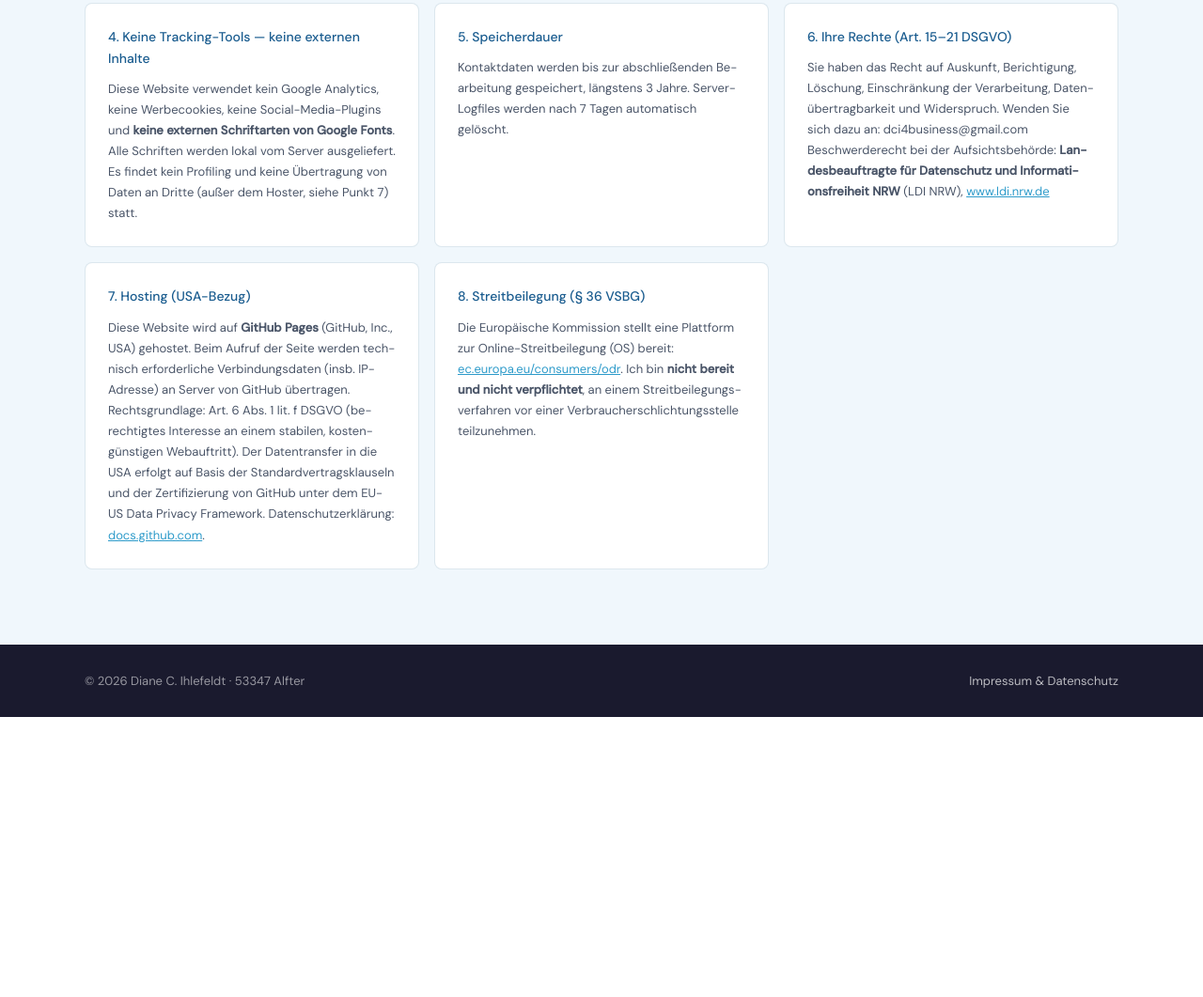
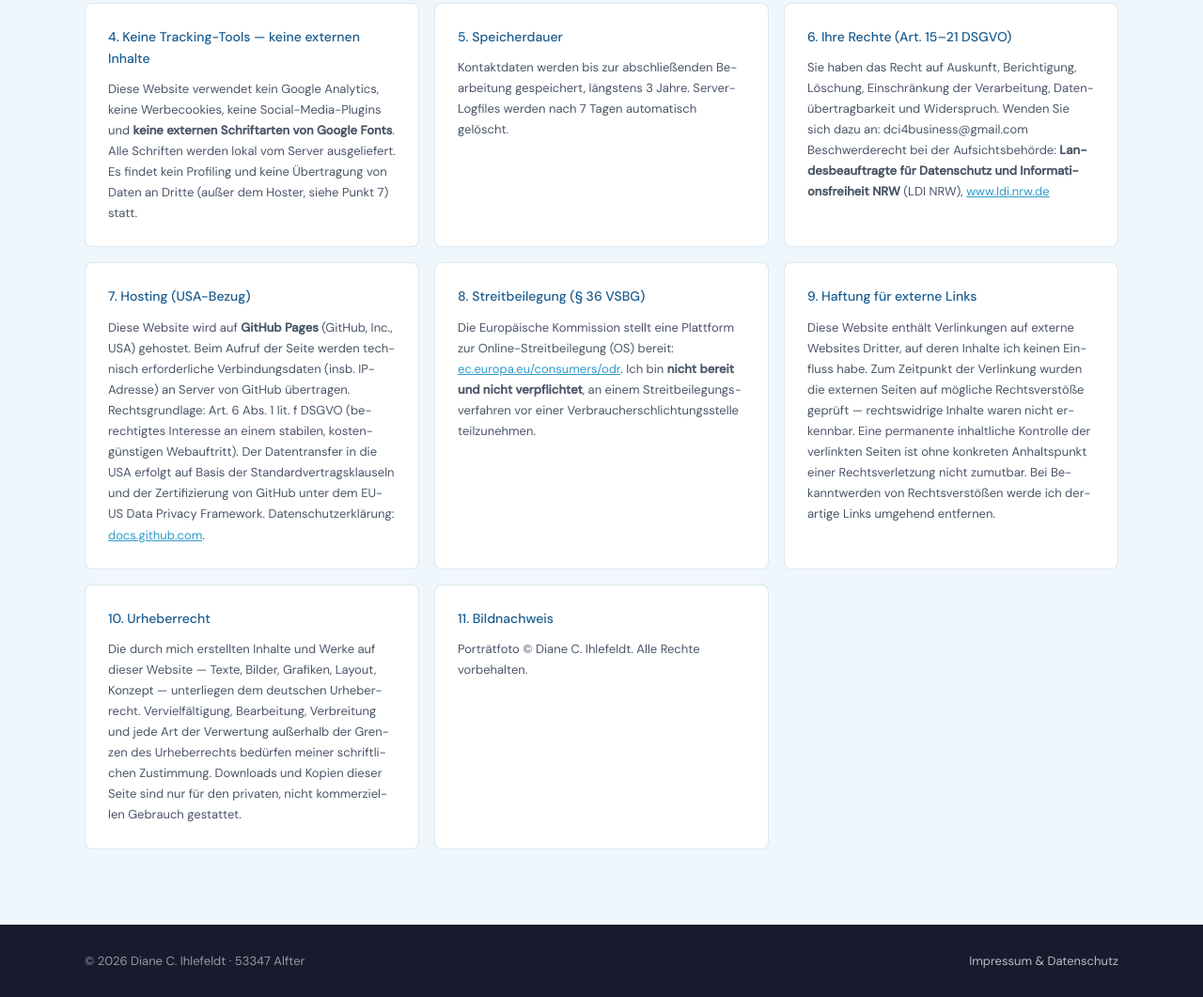
Before and after one commit to dci-ihlefeldt/dci-ihlefeldt.github.io, a plain HTML site: page index.html in a window 1280 px wide. Shown: the part 8720-9781 px from the top of the page at 94% size. Before the commit the page ends 9483 px from the top, so only its background shows below. Drawn offline with Linux system fonts and the light colour scheme; files whose address does not match are found by name.

Commit message:
Add files via upload

```diff
--- a/index.html
+++ b/index.html
@@ -1006,6 +1006,18 @@ footer { background: var(--text); padding: 28px 40px; }
         <h3>8. Streitbeilegung (§ 36 VSBG)</h3>
         <p>Die Europäische Kommission stellt eine Plattform zur Online-Streitbeilegung (OS) bereit: <a href="https://ec.europa.eu/consumers/odr" target="_blank" rel="noopener">ec.europa.eu/consumers/odr</a>. Ich bin <strong>nicht bereit und nicht verpflichtet</strong>, an einem Streitbeilegungsverfahren vor einer Verbraucherschlichtungsstelle teilzunehmen.</p>
       </div>
+      <div class="ds-card">
+        <h3>9. Haftung für externe Links</h3>
+        <p>Diese Website enthält Verlinkungen auf externe Websites Dritter, auf deren Inhalte ich keinen Einfluss habe. Zum Zeitpunkt der Verlinkung wurden die externen Seiten auf mögliche Rechtsverstöße geprüft &mdash; rechtswidrige Inhalte waren nicht erkennbar. Eine permanente inhaltliche Kontrolle der verlinkten Seiten ist ohne konkreten Anhaltspunkt einer Rechtsverletzung nicht zumutbar. Bei Bekanntwerden von Rechtsverstößen werde ich derartige Links umgehend entfernen.</p>
+      </div>
+      <div class="ds-card">
+        <h3>10. Urheberrecht</h3>
+        <p>Die durch mich erstellten Inhalte und Werke auf dieser Website &mdash; Texte, Bilder, Grafiken, Layout, Konzept &mdash; unterliegen dem deutschen Urheberrecht. Vervielfältigung, Bearbeitung, Verbreitung und jede Art der Verwertung außerhalb der Grenzen des Urheberrechts bedürfen meiner schriftlichen Zustimmung. Downloads und Kopien dieser Seite sind nur für den privaten, nicht kommerziellen Gebrauch gestattet.</p>
+      </div>
+      <div class="ds-card">
+        <h3>11. Bildnachweis</h3>
+        <p>Porträtfoto &copy; Diane C. Ihlefeldt. Alle Rechte vorbehalten.</p>
+      </div>
     </div>
   </div>
 </section>
```
